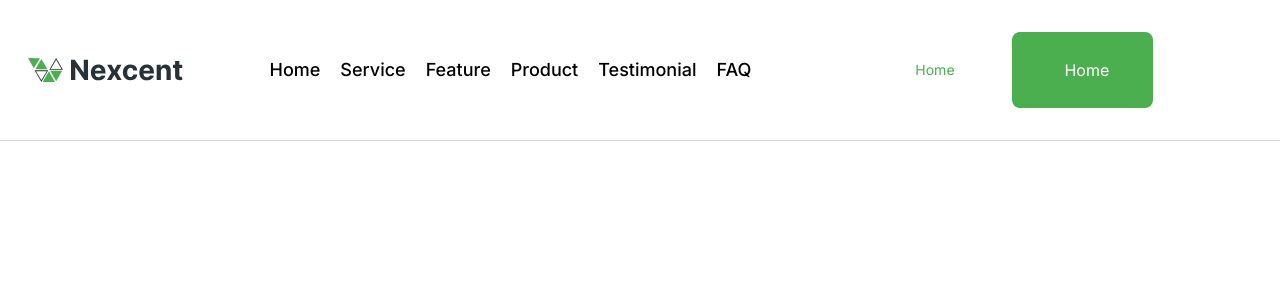
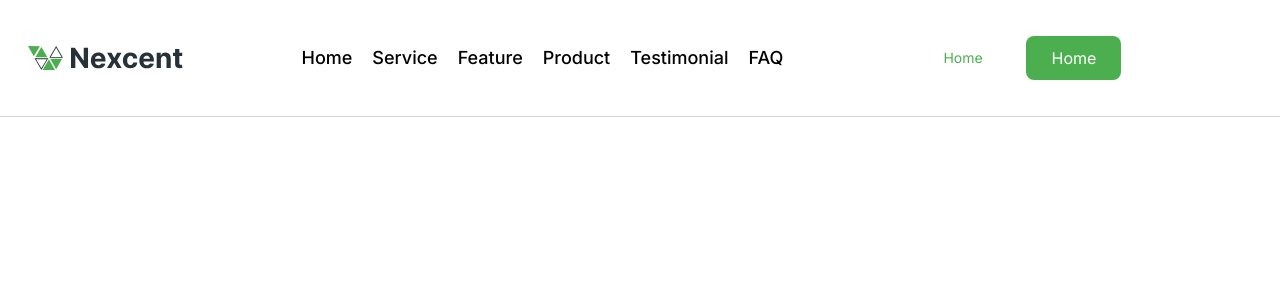
Before and after one commit to charlenefialho/NextCent, a Next.js app: page / in a window 1280 px wide. Shown: the top 300 px of the page. Built offline with nearby package versions, Linux system fonts and the light colour scheme.

Commit message:
refactor: button props

```diff
--- a/src/app/components/Button/index.tsx
+++ b/src/app/components/Button/index.tsx
@@ -3,7 +3,7 @@ import { twMerge } from "tailwind-merge";
 
 export interface IButtonProps extends HTMLAttributes<HTMLButtonElement>{
     children: React.ReactNode;
-    disabled: boolean;
+    disabled?: boolean;
     variant?:'primary'|'secondary'|'tertiary'
 }
 
@@ -20,8 +20,8 @@ function getVariant(variant: IButtonProps['variant'], disabled:IButtonProps['dis
     }
 }
 
-export function Button({variant='primary',children, className, disabled, ...rest}: IButtonProps){
+export function Button({variant='primary',children, className, disabled=false, ...rest}: IButtonProps){
     return(
-        <button className={twMerge(`py-4 px-8 rounded-md ${getVariant(variant,disabled)} `,className)} disabled={disabled} {...rest}>{children}</button>
+        <button className={twMerge(` rounded-md ${getVariant(variant,disabled)} `,className)} disabled={disabled} {...rest}>{children}</button>
     )
 }
```
Also changed, not shown: 1 other file (tests, documents, lock files or other folders).
